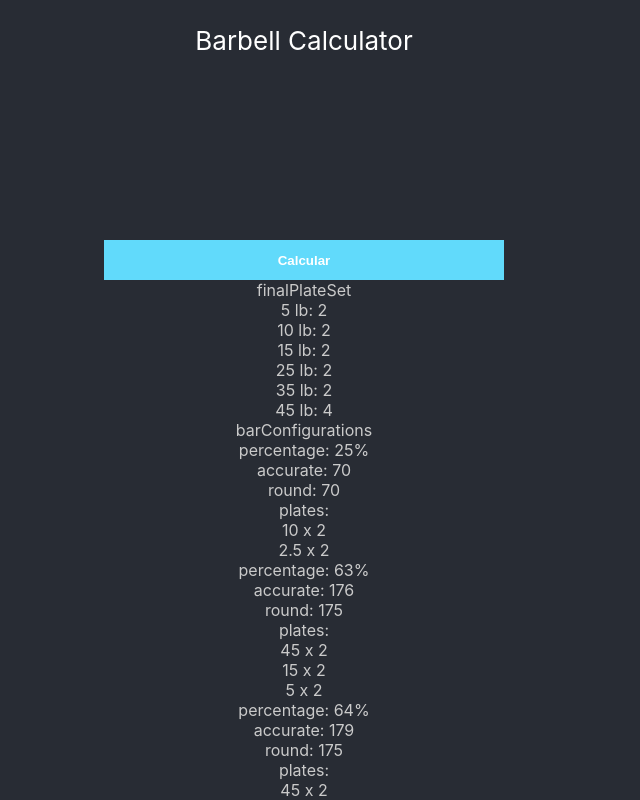
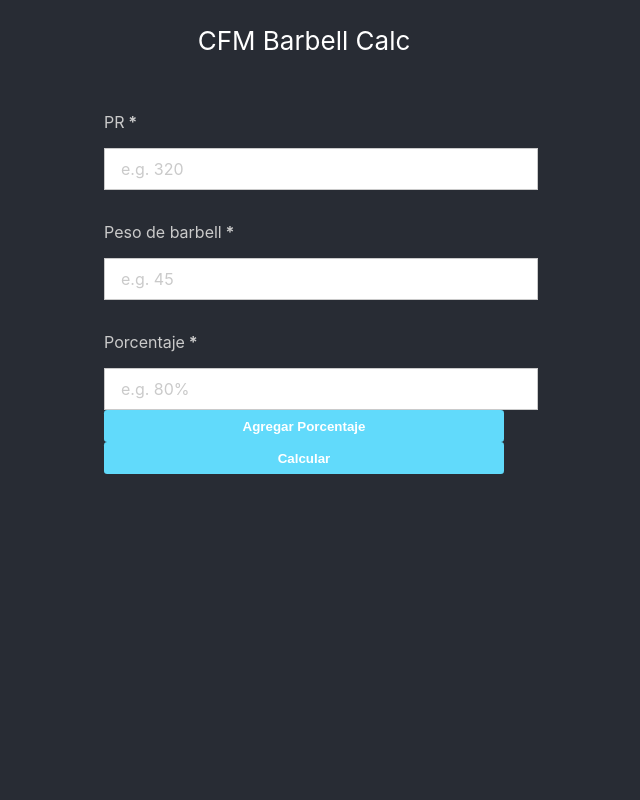
Before and after one commit to Diegus-cl/barbell-calc, a React (Create React App) app: page / in a window 1280 px wide. Shown: the top 800 px of the page, without its empty margins (336-976 px from the left). Built offline with nearby package versions, Linux system fonts and the light colour scheme.

Commit message:
UI logic

```diff
--- a/src/App.css
+++ b/src/App.css
@@ -1,5 +1,4 @@
 .App {
-  text-align: center;
 }
 
 .App-logo {
@@ -31,7 +30,7 @@ LAYOUT
 }
 
 .wrapper--form {
-  margin-top: 20vh;
+  margin-top: 2rem;
 }
 
 /*------------------------------------
@@ -39,7 +38,7 @@ FORM
 ------------------------------------*/
 
 .form__field {
-  margin-top: 15vh;
+  margin-top: 2rem;
 }
 
 .form__field--error input[type="text"] {
@@ -47,12 +46,12 @@ FORM
 }
 
 .form__label {
-  margin-bottom: 10vh;
+  margin-bottom: 1rem;
 }
 
 .form__field__alert {
   color:       red;
-  padding-top: 10vh;
+  padding-top: 4rem;
 }
 
 .input-required {
@@ -60,19 +59,19 @@ FORM
 }
 
 .form__submit-area {
-  margin-top: 40vh;
+  margin-top: 5rem;
 }
 
 .form__selector {
-  margin-top:   30vh;
-  padding:      40vh 0;
+  margin-top:   3rem;
+  padding:      4rem 0;
   border:       1px solid #cacaca;
   border-right: none;
   border-left:  none;
 }
 
 .form__selector__item {
-  margin-top: 20vh;
+  margin-top: 4rem;
 }
 
 .form__selector__item:first-child {
@@ -86,16 +85,16 @@ FORM
 .dropdown ul {
   z-index:          100;
   position:         absolute;
-  top:              60vh;
+  top:              6rem;
   right:            0px;
   width:            300px;
-  padding:          30vh;
+  padding:          4rem;
   border:           1px solid #cacaca;
   background-color: #fff;
 }
 
 .dropdown ul li {
-  margin-top: 10vh;
+  margin-top: 4rem;
   text-align: right;
 }
 
@@ -107,13 +106,13 @@ input, textarea {
 
 .textfield {
   width:            100%;
-  height:           100vh;
-  line-height:      100vh;
-  padding:          50vh;
+  height:           0.5rem;
+  line-height:      0.5rem;
+  padding:          1rem;
   background-color: #fff;
   border:           solid 1px #cacaca;
   border-radius:    6;
-  font-size:        12rem;
+  font-size:        1rem;
   color:            #4f4f4f;
 }
 
@@ -124,7 +123,7 @@ input, textarea {
   background-color: #fff;
   border:           solid 1px #cacaca;
   border-radius:    6;
-  font-size:        12rem;
+  font-size:        1rem;
   color:            #4f4f4f;
 }
 
@@ -140,11 +139,11 @@ BUTTONS
 
 .button {
   position:      relative;
-  height:        5vh;
-  line-height:   5vh;
+  height:        2rem;
+  line-height:   2rem;
   font-weight:   bold;
   text-align:    center;
-  border-radius: 2;
+  border-radius: 0.2rem;
   user-select:   none;
   cursor:        pointer;
   border:        none;
--- a/src/App.js
+++ b/src/App.js
@@ -1,25 +1,53 @@
 import React, { Component } from 'react';
 import Button from './components/Button';
+import TextField from './components/TextField';
 import './App.css';
 
 class App extends Component {
-  render() {
-    let barbellWeight = 45;
-    let discSet = [45, 35, 25, 15, 10, 5, 2.5];
-    discSet.sort((a, b) => b - a);
+  constructor(props) {
+    super(props);
+    this.state = {
+      PR: "",
+      barbellWeight: "",
+      tempTarget: "",
+      discSet: [45, 35, 25, 15, 10, 5, 2.5],
+      targets: [],
+      barConfigurations: [],
+      finalPlateSet: [],
+      plateCounts: [],
+      errors: {},
+      saving: false,
+      saved: false
+    }
+  }
 
-    const pr = 280;
-    let targets = [100, 90, 80, 70, 64, 63, 25];
-    targets.sort((a, b) => a - b);
+  handleTextfield = e => {
+    const field = e.target.name;
+    let newState = this.state;
+    newState[field] = e.target.value;
+    this.setState(newState);
+    //this.setState({team: Object.assign({}, team)});
+  }
 
+  onSubmit = e => {
+    e.preventDefault();
+
+    const newState = {
+      ...this.state
+     };
+
+    newState.discSet.sort((a, b) => b - a);
+    newState.targets.sort((a, b) => a - b);
+    //temp
+    newState.targets[0] = parseInt(this.state.tempTarget);
+    //end temp
+    console.log(newState);
     const targetWeights = [];
-    let barConfigurations = [];
-    let plateCounts = [];
 
-    targets.forEach((targetPercentage, index) => {
-      let tW = Math.round(pr * targetPercentage/100);
+    newState.targets.forEach((targetPercentage, index) => {
+      let tW = Math.round(parseInt(newState.PR) * targetPercentage/100);
       targetWeights.push(tW - tW % 5) // delete `% 5` for 100% accuracy
-      barConfigurations[index] = {
+      newState.barConfigurations[index] = {
         percentage: targetPercentage,
         accuratePercentage: tW,
         roundPercentage: targetWeights[index],
@@ -27,48 +55,138 @@ class App extends Component {
       };
     });
 
-    let finalPlateSet = []; // all plates to carry at once
     let finalPlatesTemp = [];
 
     targetWeights.forEach((tW, index) => {
-      finalPlatesTemp = [...finalPlateSet];
-      let targetWeight = (tW - barbellWeight) / 2;
+      finalPlatesTemp = [...newState.finalPlateSet];
+      let targetWeight = (tW - parseInt(newState.barbellWeight)) / 2;
 
-      discSet.forEach((plate) => {
+      newState.discSet.forEach((plate) => {
         while (targetWeight >= plate) {
           targetWeight -= plate;
-          barConfigurations[index].plates.push(plate);
+          newState.barConfigurations[index].plates.push(plate);
 
           const foundPlateIndex = finalPlatesTemp.indexOf(plate);
           if (foundPlateIndex > -1) {
             finalPlatesTemp.splice(foundPlateIndex, 1);
           } else {
-            finalPlateSet.push(plate);
+            newState.finalPlateSet.push(plate);
           }
         }
       });
     });
 
-    finalPlateSet.forEach((x) => {
-      plateCounts[x] = (plateCounts[x] || 0) + 1;
+    newState.finalPlateSet.forEach((x) => {
+      newState.plateCounts[x] = (newState.plateCounts[x] || 0) + 1;
     });
+
+
+    newState.saved = true;
+
+    this.setState(newState);
+  }
+
+  render() {
+    const {
+      PR,
+      barbellWeight,
+      tempTarget
+     } = this.state;
+    const { plateCounts, barConfigurations, errors, saving, saved } = this.state;
 
     return (
       <div className="App">
         <header className="App-header">
-          Barbell Calculator
+          CFM Barbell Calc
         </header>
 
-        <div className='wrapper'>
-          <div className='wrapper--form'>
-            <Button
-              label="Calcular"
-              progress={false} />
+        {
+          saved &&
+            <div className='wrapper'>
+              Resultados
+              <div>
+                finalPlateSet
+                {
+                  plateCounts.map((item, index) => (
+                  <div>{index} lb: {item * 2}</div>
+                  ))
+                }
+              </div>
+
+              <div>
+                barConfigurations
+                  {
+                    barConfigurations.map((item, index) => (
+                    <div>
+                        <div>percentage: {item.percentage}%</div>
+                        <div>accurate: {item.accuratePercentage}</div>
+                        <div>round: {item.roundPercentage}</div>
+                        <div>plates: {
+                          item.plates.map((i) => (
+                            <div>{i} x 2</div>
+                          ))
+                        }</div>
+                    </div>
+                    ))
+                  }
+                </div>
+            </div>
+        }
+
+        {
+          !saved &&
+          <div className='wrapper'>
+            <section className="form">
+              <div className='wrapper--form'>
+                <form onSubmit={this.onSubmit}>
+                  <TextField
+                    type="text"
+                    name="PR"
+                    value={PR}
+                    label="PR"
+                    placeholder="e.g. 320"
+                    required={true}
+                    error={errors.PR}
+                    onChange={this.handleTextfield}
+                  />
+
+                  <TextField
+                    type="text"
+                    name="barbellWeight"
+                    value={barbellWeight}
+                    label="Peso de barbell"
+                    placeholder="e.g. 45"
+                    required={true}
+                    error={errors.barbellWeight}
+                    onChange={this.handleTextfield}
+                  />
+
+                  <TextField
+                    type="text"
+                    name="tempTarget"
+                    value={tempTarget}
+                    label="Porcentaje"
+                    placeholder="e.g. 80%"
+                    required={true}
+                    error={errors.tempTarget}
+                    onChange={this.handleTextfield}
+                  />
+
+                  <Button
+                    label="Agregar Porcentaje"
+                    progress={false} />
+
+                  <Button
+                    label="Calcular"
+                    progress={false} />
+                </form>
+
+              </div>
+            </section>
           </div>
-        </div>
+        }
 
-
-        <div>
+        {/* <div>
           finalPlateSet
           {
             plateCounts.map((item, index) => (
@@ -93,7 +211,8 @@ class App extends Component {
              </div>
             ))
           }
-        </div>
+        </div> */}
+
       </div>
     );
   }
--- a/src/components/TextField.js
+++ b/src/components/TextField.js
@@ -0,0 +1,90 @@
+import React from 'react';
+import PropTypes from 'prop-types';
+
+const TextField = ({type, label, required, name, placeholder, value, onChange, error}) => {
+  const setInputType = (t) => {
+    switch (t) {
+      case 'textarea':
+        return (
+          <textarea
+            name={name}
+            id={name}
+            className="textarea"
+            placeholder={placeholder}
+            value={value}
+            onChange={onChange} ></textarea>
+        );
+
+      case 'email':
+        return (
+          <input
+            name={name}
+            id={name}
+            className="textfield"
+            type="email"
+            placeholder={placeholder}
+            value={value}
+            onChange={onChange} />
+        );
+
+      case 'text':
+        return (
+          <input
+            name={name}
+            id={name}
+            className="textfield"
+            type="text"
+            placeholder={placeholder}
+            value={value}
+            onChange={onChange} />
+        );
+
+      case 'password':
+        return (
+          <input
+            name={name}
+            id={name}
+            className="textfield"
+            type="password"
+            placeholder={placeholder}
+            value={value}
+            onChange={onChange} />
+        );
+
+      default: break;
+    }
+  };
+
+  let wrapperClass = 'form__field';
+  if (error && error.length > 0) {
+    wrapperClass += ' form__field--error';
+  }
+
+  return (
+    <div className={wrapperClass}>
+      <div className="form__label">
+        <label htmlFor={name}>{label}</label>
+        { required && <span className="input-required"> *</span> }
+      </div>
+      { setInputType(type) }
+      { error && <div className="form__field__alert">{error}</div> }
+    </div>
+  );
+};
+
+TextField.defaultProps = {
+  type: 'text'
+};
+
+TextField.propTypes = {
+  type: PropTypes.string,
+  label: PropTypes.string.isRequired,
+  required: PropTypes.bool,
+  name: PropTypes.string.isRequired,
+  placeholder: PropTypes.string,
+  value: PropTypes.string.isRequired,
+  onChange: PropTypes.func.isRequired,
+  error: PropTypes.string
+};
+
+export default TextField;
```
